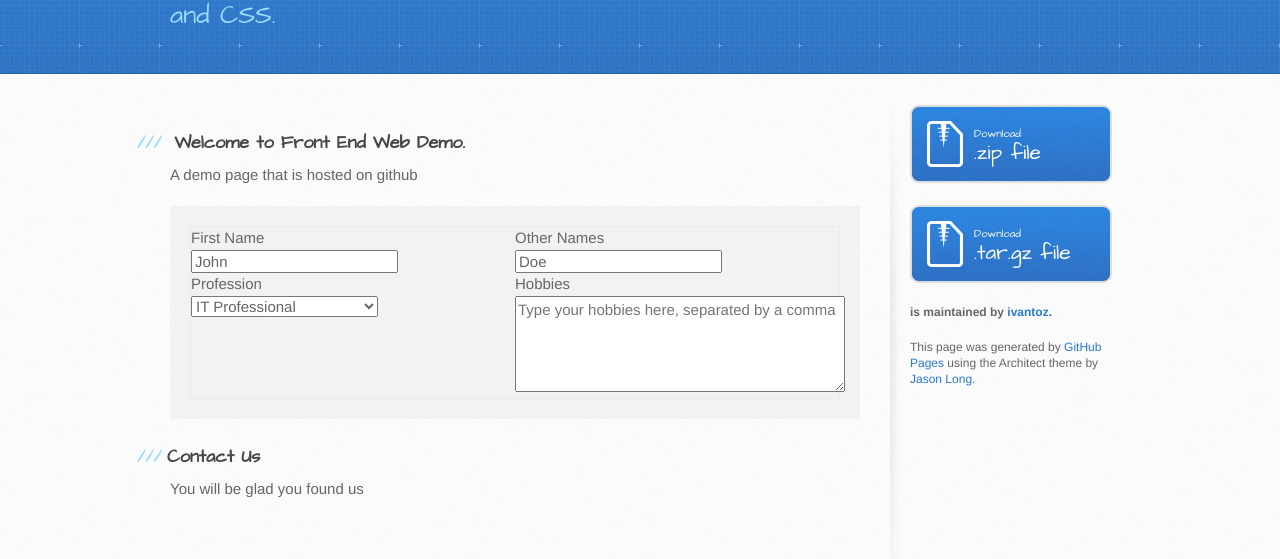
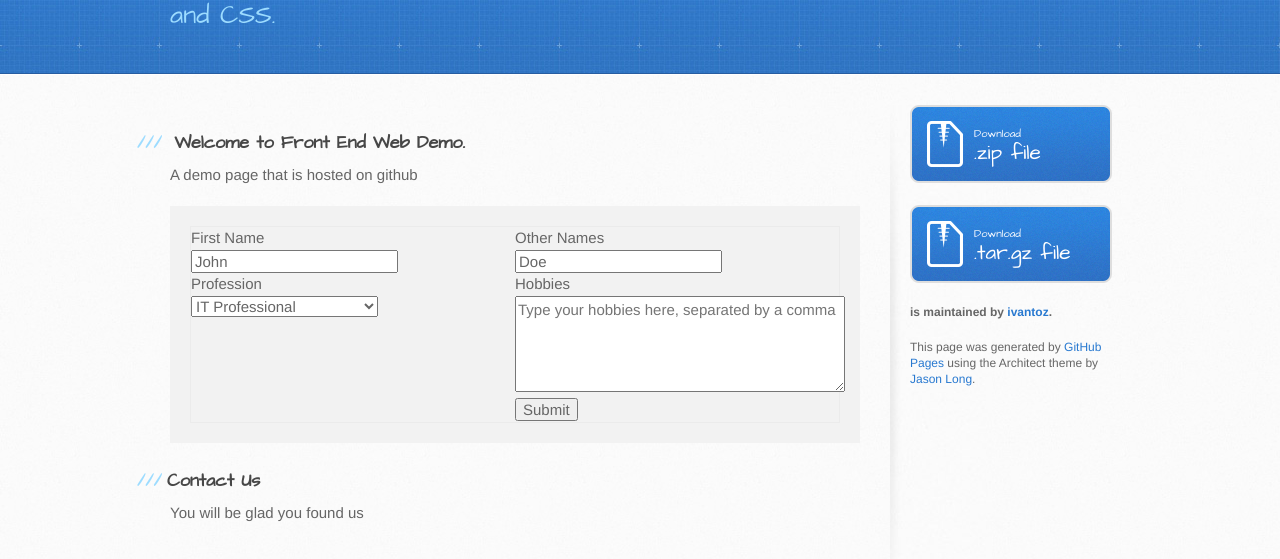
Before and after one commit to ivantoz/Front-End_Demo, a plain HTML site: page index.html in a window 1280 px wide. Shown: the part 195-754 px from the top of the page. Drawn offline with Linux system fonts and the light colour scheme.

Commit message:
Added submit button to UI

```diff
--- a/index.html
+++ b/index.html
@@ -32,7 +32,7 @@
 <a id="welcome-to-front-end-web-demo" class="anchor" href="#welcome-to-front-end-web-demo" aria-hidden="true"><span aria-hidden="true" class="octicon octicon-link"></span></a>Welcome to Front End Web Demo.</h3>
 
 <p>A demo page that is hosted on github</p>
-          <form action="">
+          <form action="" method="post">
             <table class="table">
               <tr>
                 <td>First Name</td>
@@ -56,6 +56,12 @@
                 <td>
                   <textarea rows="4" cols="" style="width: 100%" placeholder="Type your hobbies here, separated by a comma"></textarea>
                 </td>
+
+              </tr>
+              <tr>
+                <td></td>
+                <td>
+                  <input type="submit" value="Submit"></td>
               </tr>
 
             </table>
```
